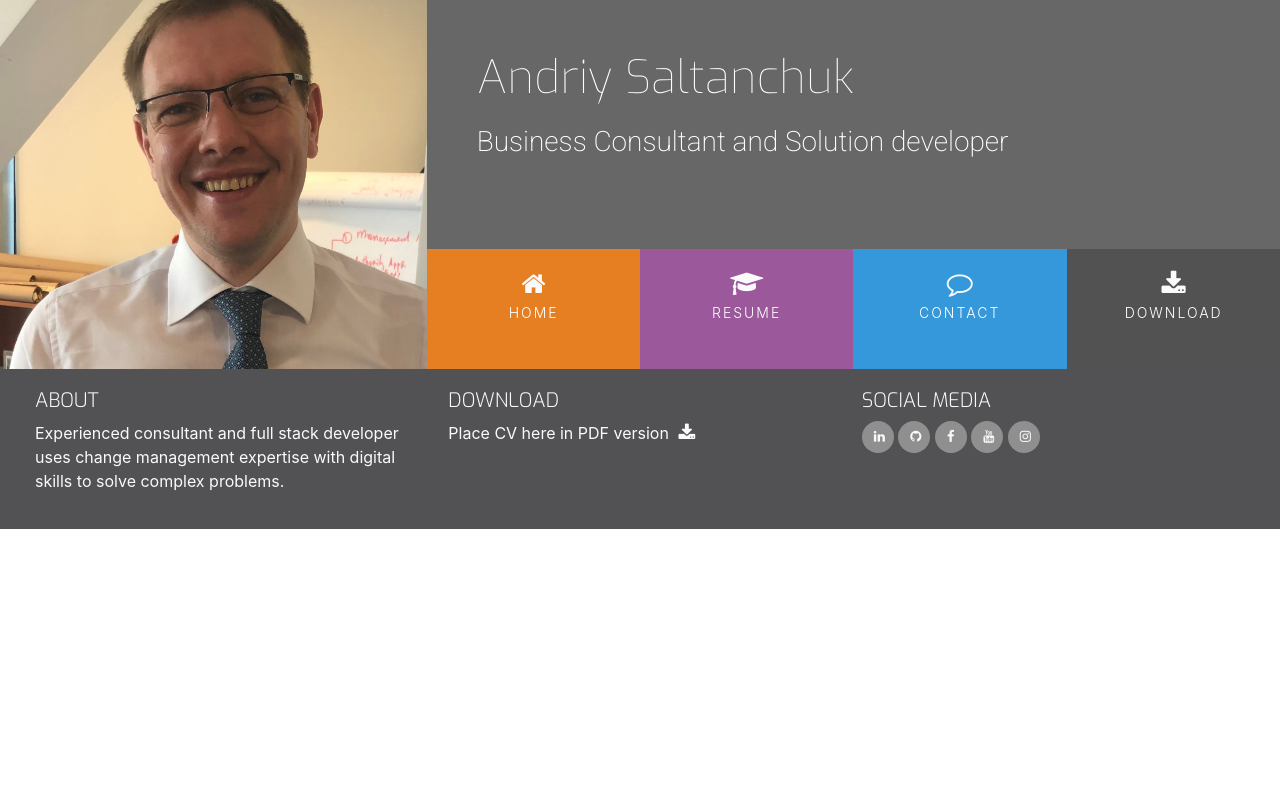
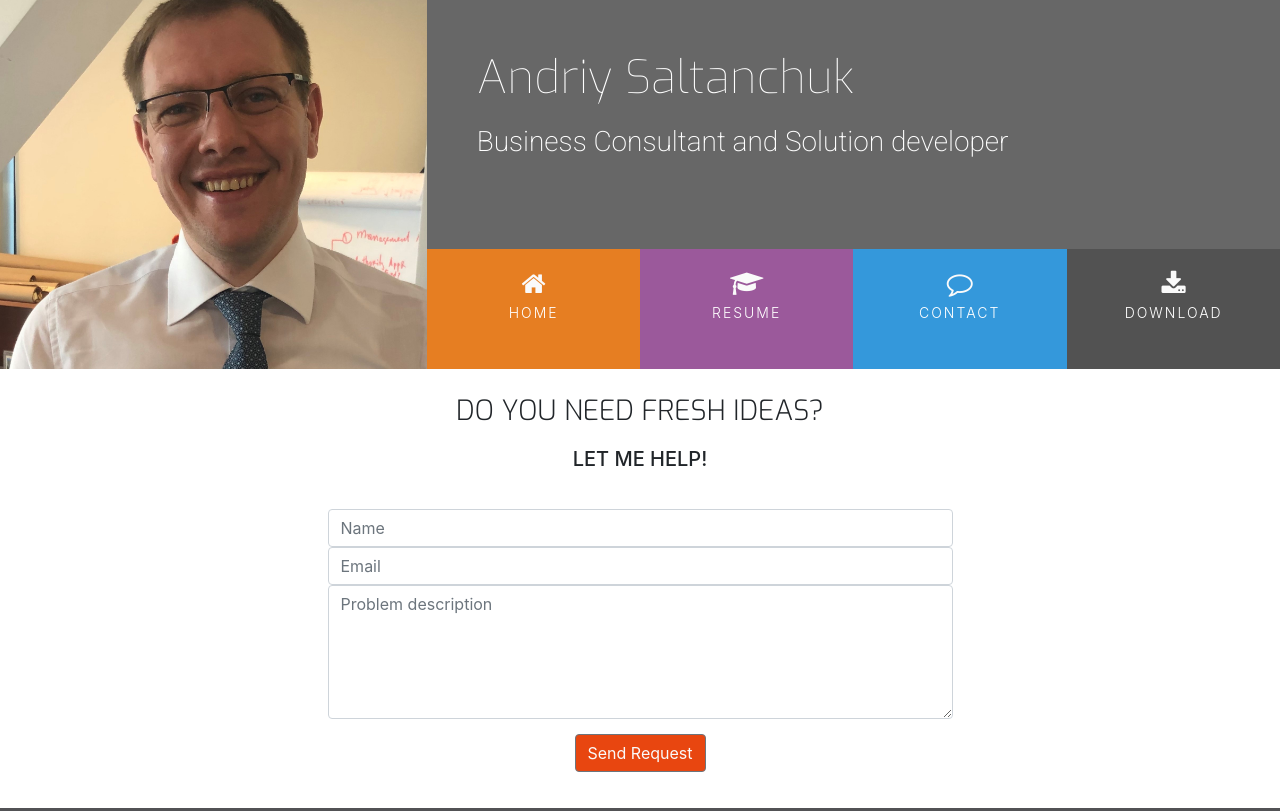
Before and after one commit to askfrsltn/andriysaltanchuk_cv, a plain HTML site: page contact.html in a window 1280 px wide. Shown: the top 811 px of the page. Drawn offline with nearby package versions, Linux system fonts and the light colour scheme.

Commit message:
contact page ready, starting with CV download

```diff
--- a/assets/css/style.css
+++ b/assets/css/style.css
@@ -11,6 +11,10 @@
 
 .bg-color-personal-info {
     background-color: #f4f4f4
+}
+
+.bg-color-contact {
+    background-color: #fff;
 }
 
 .bg-color-work-history {
@@ -217,7 +221,7 @@ footer {
 /*------------------Three Reasons---*/
 
 .three-reason-icon {
-    font-size:;
+    font-size:26px;
     color:#e67e22;
 }
 
@@ -322,3 +326,39 @@ footer {
     content: '';
     background: #fafafa;
 }
+
+.history-items {
+        margin-bottom: 30px;
+}
+
+/*------------------Contact Form---*/
+
+.contact-heading {
+    font-family: "Exo", sans-serif;
+    font-weight: 300;
+    margin-top: 25px;
+    margin-bottom: 20px;
+}
+
+.center-form {
+    padding-top: 1px;
+    margin: 0 auto;
+    max-width: 70%;
+}
+
+button[type="submit"] {
+    margin-top: 15px;
+    margin-bottom: 20px;
+    color: #fafafa;
+    background-color: #e84610
+}
+
+
+@media(min-width:992px) {
+    .center-form {
+        padding-top: 30px;
+        min-height: 240px;
+        margin: 0 auto;
+        max-width: 50%;
+    }
+}
--- a/contact.html
+++ b/contact.html
@@ -38,7 +38,7 @@
 										class="hvr-sweep-to-bottom"><i class="fa fa-graduation-cap" aria-hidden="true"></i><span>Resume</span></a>
 								</li>
 								<li class="col-6 col-sm-3 ui-menu-color-contact list-inline-item menuitem">
-									<a href="#"
+									<a href="contact.html"
 										class="hvr-sweep-to-bottom"><i class="fa fa-comment-o" aria-hidden="true"></i><span>Contact</span></a>
 								</li>
 								<li class="col-6 col-sm-3 ui-menu-color-download list-inline-item menuitem">
@@ -51,7 +51,29 @@
 				</div>
 			</div>
 		</header>
-		<section>
+	<section class="container-fluid">
+        <div class="row bg-color-contact">
+            <div class="col">
+                <h3 class="contact-heading uppercase text-center">Do you need fresh ideas?</h3>
+                <h5 class="uppercase text-center">Let me help!</h5>
+
+                <div class="center-form">
+                    <form>
+                        <input type="text" name="name" id="fullname" class="form-control" placeholder="Name" required />
+                        <input type="email" name="email" id="emailaddress" class="form-control" placeholder="Email" required />
+                        <textarea rows="5" name="projectsummary" id="projectsummary" class="form-control" placeholder="Problem description" required></textarea>
+                        <div class="form-row text-center">
+                            <div class="col">
+                                <button type="submit" class="btn btn-secondary">Send Request</button>
+                            </div>
+                        </div>
+                    </form>
+                </div>
+
+            </div>
+        </div>
+
+    </section>
         </section>
 		<footer class="container-fluid">
 			<div id="footer-details" class="row">
@@ -75,7 +97,7 @@
 					</p>
 				</div>
 
-				<div class="col-md-4">
+                <div class="col-md-4">
 					<h5 class="uppercase general-sub">Social Media</h5>
                         <ul class="list-inline social-links">
                             <li class="list-inline-item">
```
Also changed, not shown: index.html (+1 -1 lines), resume.html (+11 -5 lines).
